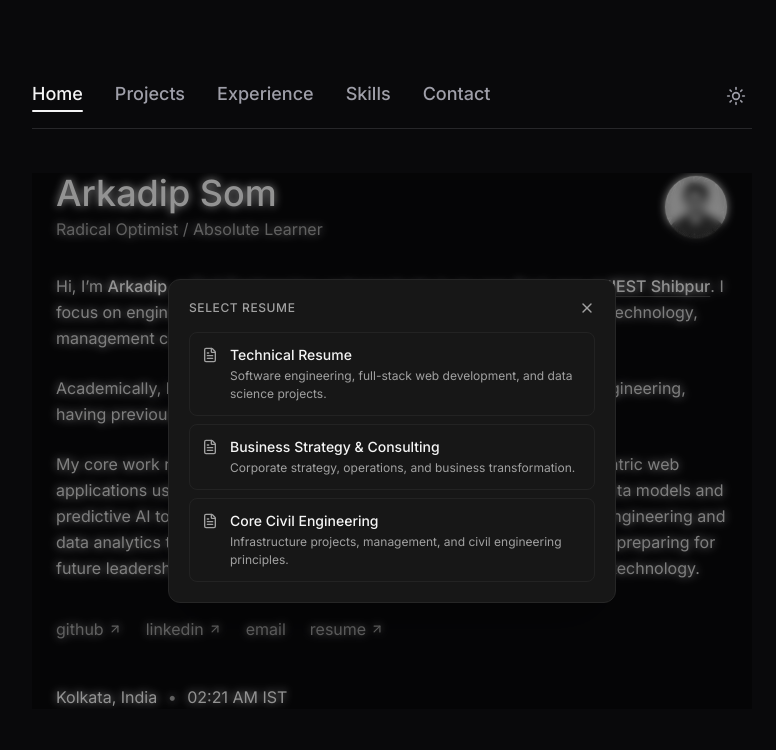
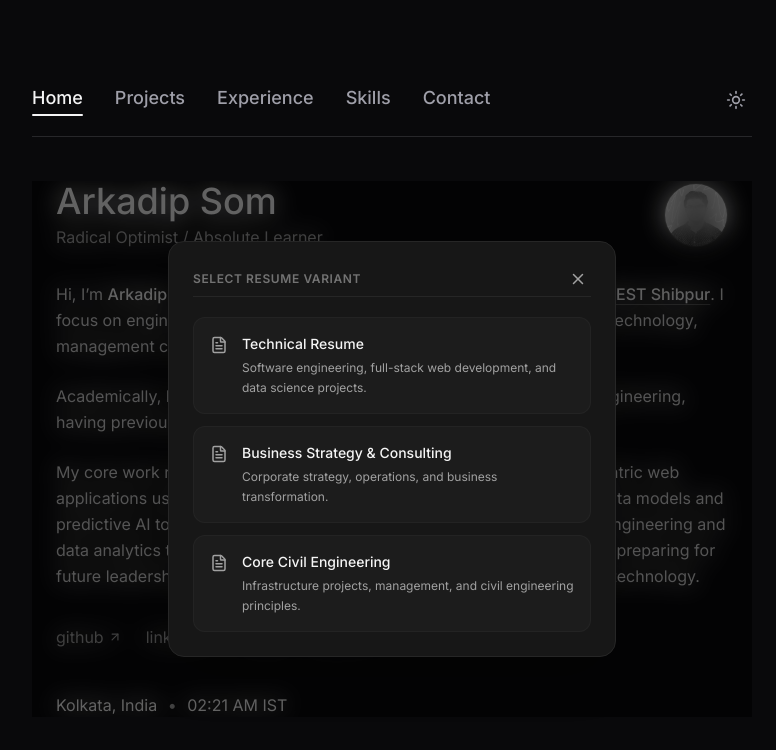
Before and after one commit to arkadipsom-code/arkadipsom-portfolio, a React (Vite) app: page / in a window 1280 px wide. Both pictures are taken after a click on the button "resume". Shown: the top 750 px of the page, without its empty margins (248-1024 px from the left). Built offline with nearby package versions, Linux system fonts and the light colour scheme.

Commit message:
feat: add companyUrl links to experience view and update layout

```diff
--- a/src/App.jsx
+++ b/src/App.jsx
@@ -76,17 +76,17 @@ export default function App() {
     <div className="min-h-screen w-full bg-[#faf9f6] dark:bg-[#09090b] text-zinc-900 dark:text-zinc-100 antialiased transition-colors duration-200 selection:bg-zinc-200 dark:selection:bg-zinc-800">
       <Analytics />
 
-      {/* Central reading container scaled for desktop & mobile readability */}
+      {/* Central reading container */}
       <div className="max-w-2xl sm:max-w-3xl mx-auto px-6 py-10 sm:py-16 md:py-20 space-y-8 sm:space-y-10">
 
         {/* Navigation Header */}
-        <header className="flex items-center justify-between border-b border-zinc-200 dark:border-zinc-800 pb-4">
-          <nav className="flex items-center gap-6 sm:gap-8 text-base sm:text-lg">
+        <header className="flex items-center justify-between border-b border-zinc-200 dark:border-zinc-800 pb-4 gap-4">
+          <nav className="flex items-center gap-6 sm:gap-8 text-base sm:text-lg overflow-x-auto no-scrollbar scroll-smooth whitespace-nowrap py-1">
             {navItems.map((item) => (
               <button
                 key={item.id}
                 onClick={() => handleTabChange(item.id)}
-                className={`transition-all cursor-pointer relative pb-1 font-medium ${
+                className={`transition-all cursor-pointer relative pb-1 font-medium flex-shrink-0 ${
                   activeTab === item.id
                     ? 'text-zinc-900 dark:text-zinc-100'
                     : 'text-zinc-500 dark:text-zinc-400 hover:text-zinc-800 dark:hover:text-zinc-200'
@@ -103,13 +103,13 @@ export default function App() {
           <button
             onClick={() => setDarkMode((prev) => !prev)}
             aria-label="Toggle Theme"
-            className="text-zinc-500 dark:text-zinc-400 hover:text-zinc-900 dark:hover:text-zinc-100 transition-colors cursor-pointer p-1.5 rounded-lg"
+            className="text-zinc-500 dark:text-zinc-400 hover:text-zinc-900 dark:hover:text-zinc-100 transition-colors cursor-pointer p-1.5 rounded-lg flex-shrink-0"
           >
             {darkMode ? <Sun size={20} /> : <Moon size={20} />}
           </button>
         </header>
 
-        {/* Dynamic View Container with smooth tab key-transition */}
+        {/* Dynamic View Container */}
         <main className="w-full pt-1">
           <div key={activeTab} className="animate-fade-in">
             {renderContent()}
--- a/src/views/ProfileView.jsx
+++ b/src/views/ProfileView.jsx
@@ -62,7 +62,7 @@ export default function ProfileView() {
       <div className="flex items-center justify-between gap-6">
         <div className="space-y-1">
           <h1 className="text-2xl sm:text-3xl lg:text-4xl font-medium text-neutral-900 dark:text-neutral-100">
-          Arkadip Som
+            Arkadip Som
           </h1>
           <p className="text-sm sm:text-base text-neutral-500 dark:text-neutral-400 font-normal">
             Radical Optimist / Absolute Learner
@@ -100,7 +100,7 @@ export default function ProfileView() {
         </p>
       </div>
 
-      {/* Social & Resume Links Inline Bar (Standardized Size & Font) */}
+      {/* Social & Resume Links Inline Bar */}
       <div className="pt-2 flex flex-wrap items-center gap-x-6 gap-y-3 text-sm sm:text-base text-neutral-500 dark:text-neutral-400 font-normal">
         <a
           href="https://github.com/arkadipsom-code"
@@ -140,31 +140,31 @@ export default function ProfileView() {
         Kolkata, India <span className="mx-1.5 text-neutral-400">•</span> {currentTime || '00:00 XX IST'}
       </div>
 
-      {/* Resume Variant Selector Modal */}
+      {/* Full Viewport Resume Variant Selector Modal */}
       {isResumeModalOpen && (
-        <div className="fixed inset-0 z-50 flex items-center justify-center p-4 bg-black/40 backdrop-blur-xs">
-          <div className="bg-white dark:bg-neutral-900 border border-neutral-200 dark:border-neutral-800 rounded-xl max-w-md w-full p-5 shadow-2xl space-y-4">
-            <div className="flex items-center justify-between">
-              <span className="text-xs font-medium uppercase tracking-wider text-neutral-400">Select Resume</span>
+        <div className="fixed inset-0 z-[100] flex items-center justify-center p-4 bg-black/60 backdrop-blur-md animate-fade-in">
+          <div className="bg-white dark:bg-neutral-900 border border-neutral-200 dark:border-neutral-800 rounded-2xl max-w-md w-full p-6 shadow-2xl space-y-5">
+            <div className="flex items-center justify-between pb-1 border-b border-neutral-100 dark:border-neutral-800">
+              <span className="text-xs font-semibold uppercase tracking-wider text-neutral-400 dark:text-neutral-500">Select Resume Variant</span>
               <button
                 onClick={() => setIsResumeModalOpen(false)}
-                className="text-neutral-400 hover:text-neutral-900 dark:hover:text-neutral-100 transition-colors"
+                className="text-neutral-400 hover:text-neutral-900 dark:hover:text-neutral-100 transition-colors p-1"
               >
-                <X size={16} />
+                <X size={18} />
               </button>
             </div>
 
-            <div className="space-y-2">
+            <div className="space-y-3">
               {resumeOptions.map((option, index) => (
                 <div
                   key={index}
                   onClick={() => handleDownload(option.fileUrl, option.filename)}
-                  className="p-3 border border-neutral-100 dark:border-neutral-800/80 hover:border-neutral-300 dark:hover:border-neutral-700 rounded-lg transition-all cursor-pointer group flex items-start gap-3"
+                  className="p-4 border border-neutral-100 dark:border-neutral-800/80 hover:border-neutral-300 dark:hover:border-neutral-700 bg-neutral-50/50 dark:bg-neutral-800/40 rounded-xl transition-all cursor-pointer group flex items-start gap-3.5"
                 >
-                  <FileText className="text-neutral-400 group-hover:text-neutral-900 dark:group-hover:text-neutral-100 mt-0.5 flex-shrink-0" size={16} />
-                  <div className="space-y-0.5">
+                  <FileText className="text-neutral-400 group-hover:text-neutral-900 dark:group-hover:text-neutral-100 mt-0.5 flex-shrink-0 transition-colors" size={18} />
+                  <div className="space-y-1">
                     <div className="text-sm font-medium text-neutral-900 dark:text-neutral-100 group-hover:underline decoration-neutral-400">{option.title}</div>
-                    <div className="text-xs text-neutral-500 dark:text-neutral-400 leading-normal">{option.description}</div>
+                    <div className="text-xs text-neutral-500 dark:text-neutral-400 leading-relaxed">{option.description}</div>
                   </div>
                 </div>
               ))}
```
